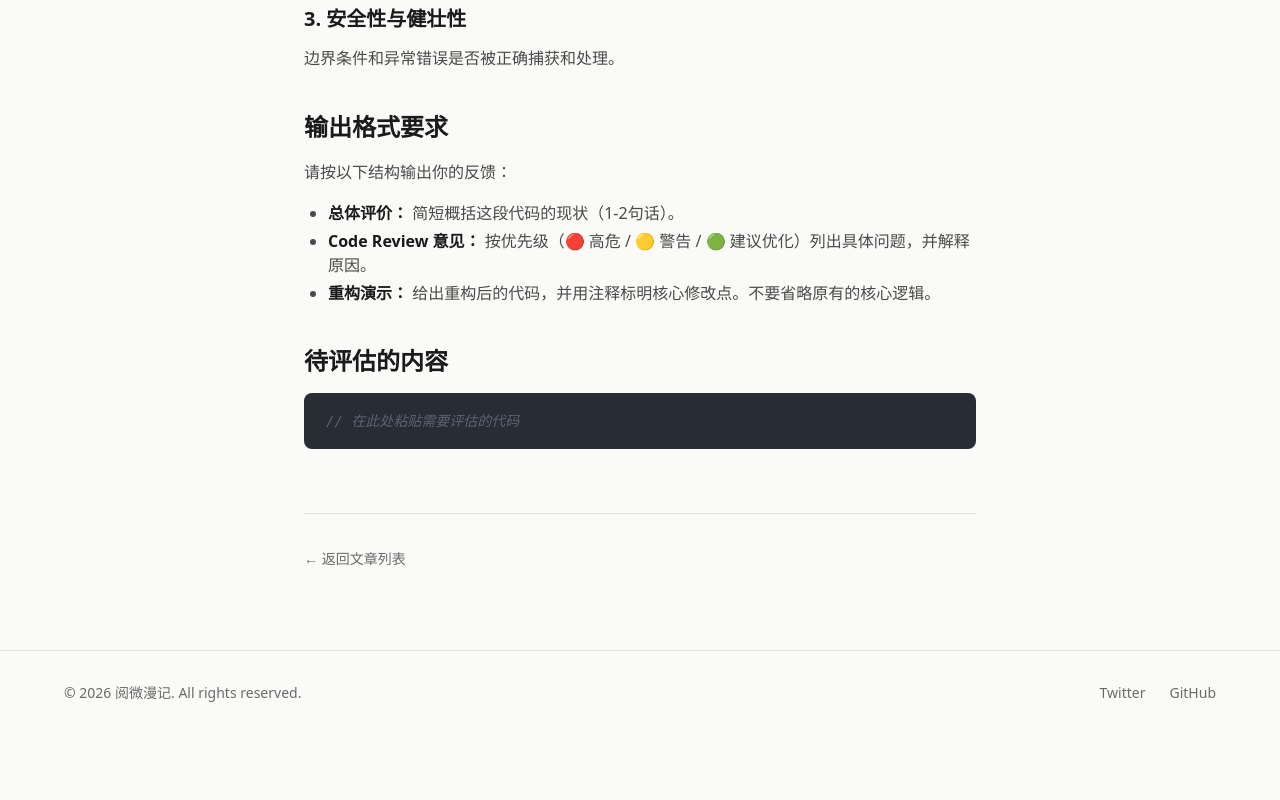
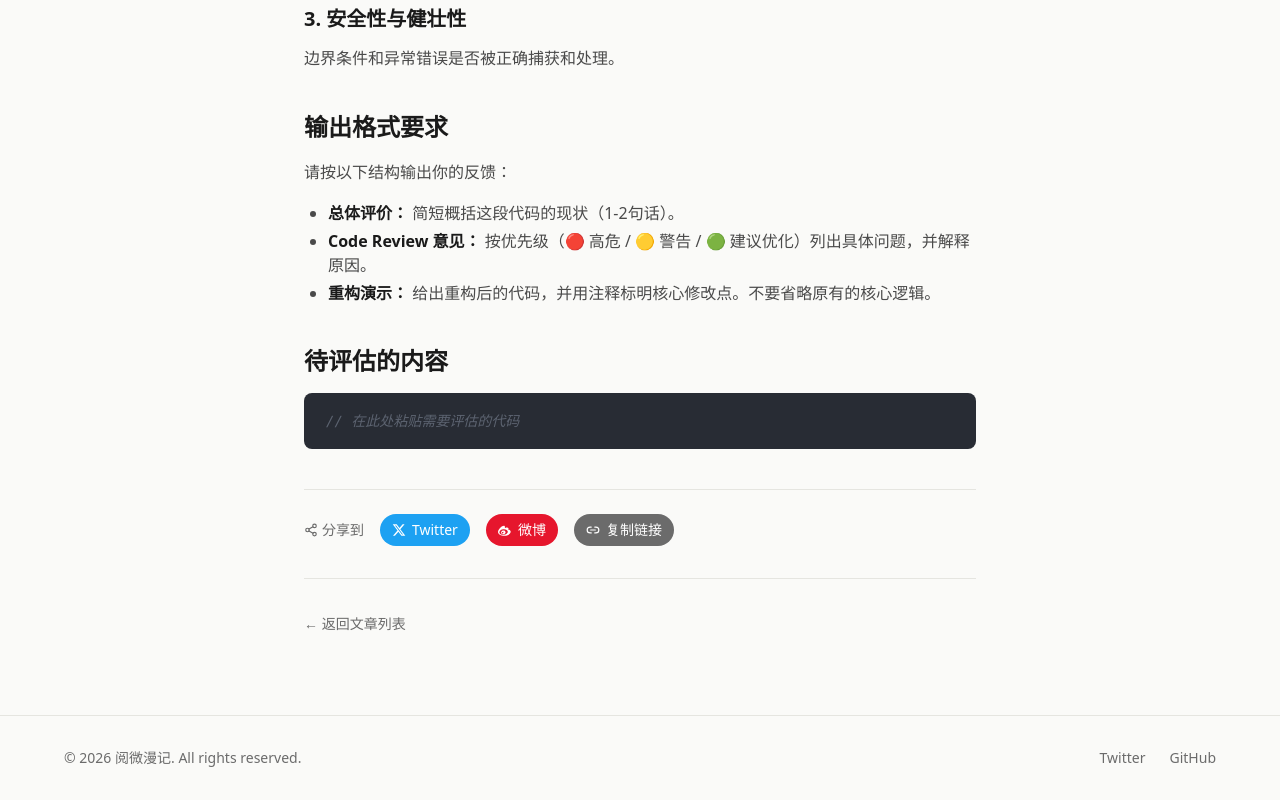
Before and after one commit to tinyking/geek, a Next.js app: page /posts/code-review-assistant-prompt in a window 1280 px wide. Shown: the part 797-1597 px from the top of the page. Before the commit the page ends 1532 px from the top, so only its background shows below. Built offline with nearby package versions, Linux system fonts and the light colour scheme.

Commit message:
feat: 文章详情页添加分享功能
- 分享到 Twitter
- 分享到微博
- 复制链接功能

Co-Authored-By: Claude Opus 4.7 <noreply@anthropic.com>

```diff
--- /dev/null
+++ b/app/posts/[slug]/ShareButtons.tsx
@@ -0,0 +1,93 @@
+"use client";
+
+import { useState } from "react";
+import { Link2, Check, Share2 } from "lucide-react";
+
+interface ShareButtonsProps {
+  title: string;
+  url: string;
+  excerpt: string;
+}
+
+export default function ShareButtons({
+  title,
+  url,
+  excerpt,
+}: ShareButtonsProps) {
+  const [copied, setCopied] = useState(false);
+
+  const shareToTwitter = () => {
+    const text = `${title}\n${excerpt}`;
+    const shareUrl = `https://twitter.com/intent/tweet?text=${encodeURIComponent(text)}&url=${encodeURIComponent(url)}`;
+    window.open(shareUrl, "_blank", "width=550,height=420");
+  };
+
+  const shareToWeibo = () => {
+    const shareUrl = `https://service.weibo.com/share/share.php?url=${encodeURIComponent(url)}&title=${encodeURIComponent(title)}&pic=`;
+    window.open(shareUrl, "_blank", "width=550,height=420");
+  };
+
+  const copyLink = async () => {
+    try {
+      await navigator.clipboard.writeText(url);
+      setCopied(true);
+      setTimeout(() => setCopied(false), 2000);
+    } catch (err) {
+      console.error("Failed to copy:", err);
+    }
+  };
+
+  return (
+    <div className="flex items-center gap-4">
+      <span className="text-sm text-[#6B6B6B] flex items-center gap-1">
+        <Share2 size={14} />
+        分享到
+      </span>
+      <button
+        onClick={shareToTwitter}
+        className="inline-flex items-center gap-1.5 px-3 py-1.5 text-sm bg-[#1DA1F2] text-white rounded-full hover:bg-[#1a8cd8] transition-colors"
+        title="分享到 Twitter"
+      >
+        <svg
+          viewBox="0 0 24 24"
+          fill="currentColor"
+          className="w-3.5 h-3.5"
+        >
+          <path d="M18.244 2.25h3.308l-7.287 8.36 8.575 11.14H16.17l-5.214-6.817L4.99 21.75H1.68l7.73-8.878L1.254 2.25H8.08l4.713 6.231zm-1.161 17.52h1.833L7.084 4.126H5.117z" />
+        </svg>
+        Twitter
+      </button>
+      <button
+        onClick={shareToWeibo}
+        className="inline-flex items-center gap-1.5 px-3 py-1.5 text-sm bg-[#E6162D] text-white rounded-full hover:bg-[#c91427] transition-colors"
+        title="分享到微博"
+      >
+        <svg
+          viewBox="0 0 24 24"
+          fill="currentColor"
+          className="w-3.5 h-3.5"
+        >
+          <path d="M10.098 20.323c-3.977.391-7.414-1.406-7.672-4.02-.259-2.609 2.759-5.047 6.74-5.441 3.979-.394 7.413 1.404 7.671 4.018.259 2.6-2.759 5.049-6.739 5.443zM9.05 17.219c-.384.616-1.208.884-1.829.602-.612-.279-.793-.991-.406-1.593.379-.595 1.176-.861 1.793-.601.622.263.82.972.442 1.592zm1.27-1.627c-.141.237-.449.353-.689.253-.236-.09-.313-.361-.177-.586.138-.227.436-.346.672-.24.239.09.315.36.194.573zm.176-2.719c-1.893-.493-4.033.45-4.857 2.118-.836 1.704-.026 3.591 1.886 4.21 1.983.64 4.318-.341 5.132-2.179.8-1.793-.201-3.642-2.161-4.149zm7.563-1.224c-.346-.105-.579-.18-.405-.649.384-1.036.425-1.927.002-2.564-.788-1.191-2.931-1.129-5.354-.033-.001-.001-.768.334-.571-.271.378-1.186.32-2.178-.269-2.753-1.334-1.302-4.878.046-7.915 3.016C1.497 10.725 0 13.264 0 15.422c0 4.124 5.292 6.634 10.47 6.634 6.789 0 11.298-3.944 11.298-7.077 0-1.894-1.594-2.969-2.709-3.33z" />
+        </svg>
+        微博
+      </button>
+      <button
+        onClick={copyLink}
+        className="inline-flex items-center gap-1.5 px-3 py-1.5 text-sm bg-[#6B6B6B] text-white rounded-full hover:bg-[#4A4A4A] transition-colors"
+        title="复制链接"
+      >
+        {copied ? (
+          <>
+            <Check size={14} />
+            已复制
+          </>
+        ) : (
+          <>
+            <Link2 size={14} />
+            复制链接
+          </>
+        )}
+      </button>
+    </div>
+  );
+}
--- a/app/posts/[slug]/page.tsx
+++ b/app/posts/[slug]/page.tsx
@@ -4,6 +4,7 @@ import { marked } from "marked";
 import hljs from "highlight.js";
 import Navbar from "../../components/Navbar";
 import Footer from "../../components/Footer";
+import ShareButtons from "./ShareButtons";
 import { getPostBySlug, getAllPosts } from "../utils";
 
 interface PageProps {
@@ -62,6 +63,9 @@ export default async function PostPage({ params }: PageProps) {
   }
 
   const htmlContent = await marked(post.content);
+
+  // 分享链接
+  const postUrl = `https://geek.tinyking.vercel.app/posts/${slug}`;
 
   return (
     <main className="min-h-screen">
@@ -147,8 +151,17 @@ export default async function PostPage({ params }: PageProps) {
             dangerouslySetInnerHTML={{ __html: htmlContent }}
           />
 
+          {/* 分享按钮 */}
+          <div className="mt-10 pt-6 border-t border-[#E5E5E0]">
+            <ShareButtons
+              title={post.title}
+              url={postUrl}
+              excerpt={post.excerpt}
+            />
+          </div>
+
           {/* 文章底部 */}
-          <footer className="mt-16 pt-8 border-t border-[#E5E5E0]">
+          <footer className="mt-8 pt-8 border-t border-[#E5E5E0]">
             <Link
               href="/posts"
               className="inline-flex items-center gap-1 text-sm text-[#6B6B6B] hover:text-[#E57035] transition-colors"
```
